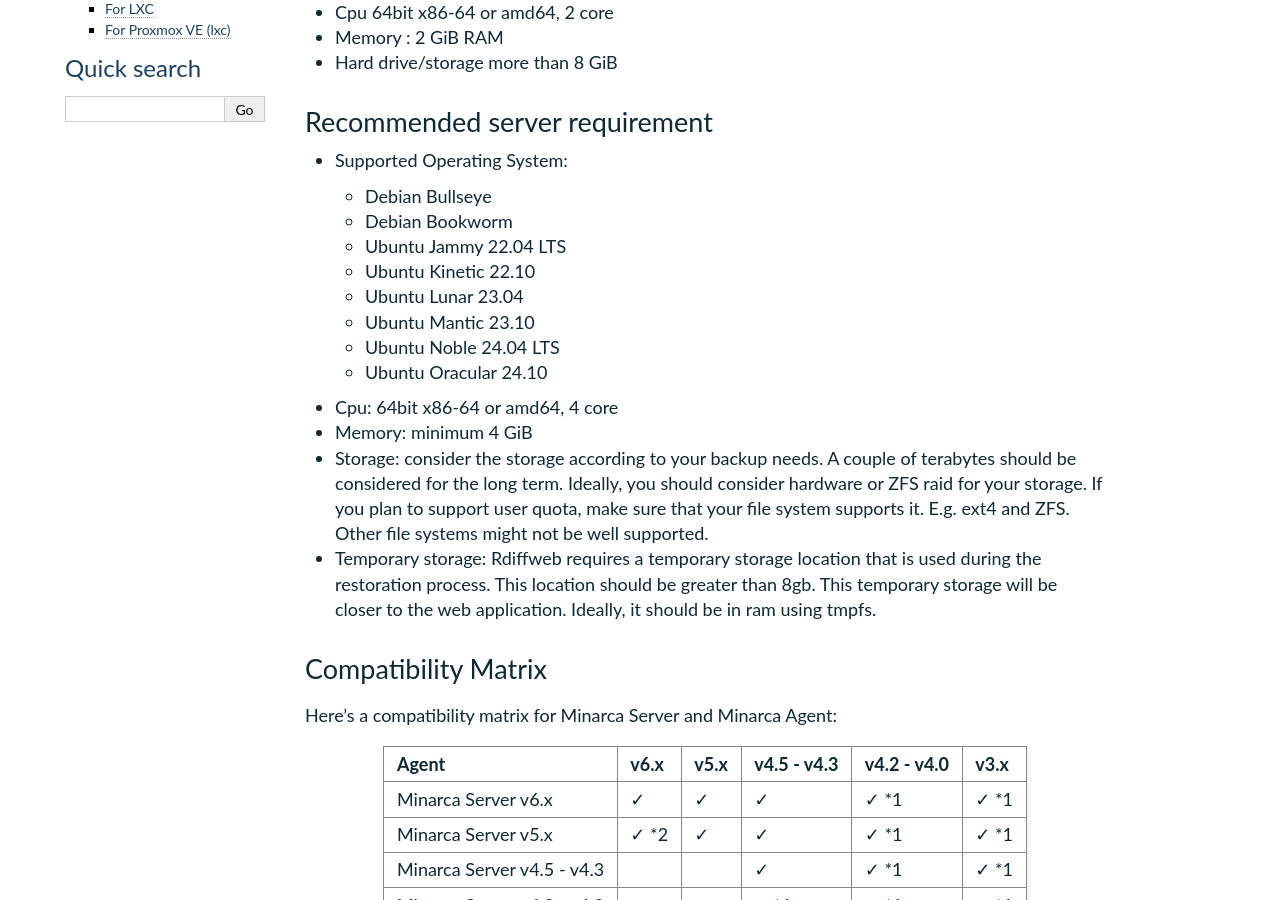
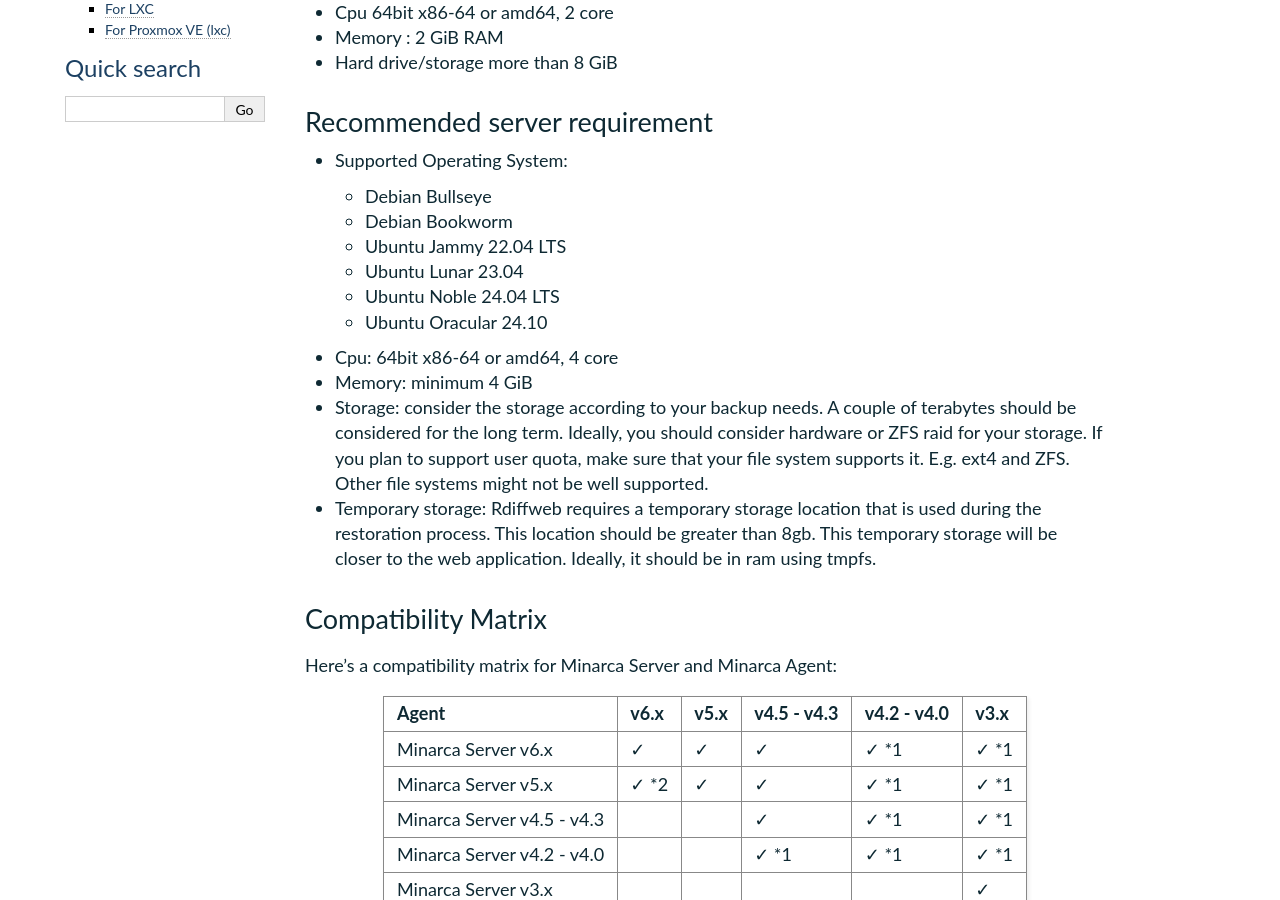
Before and after one commit to ikus060/minarca, a Sphinx documentation site: the page built from doc/installation.md, in a window 1280 px wide and 900 px high, scrolled down 536 px. Built offline with Sphinx 7.4.7, drawn with Linux system fonts in a browser that asks for light colours.

Commit message:
Drop Ubuntu Mantic support

```diff
--- a/doc/installation.md
+++ b/doc/installation.md
@@ -18,9 +18,7 @@
   * Debian Bullseye
   * Debian Bookworm
   * Ubuntu Jammy 22.04 LTS
-  * Ubuntu Kinetic 22.10
   * Ubuntu Lunar 23.04
-  * Ubuntu Mantic 23.10
   * Ubuntu Noble 24.04 LTS
   * Ubuntu Oracular 24.10
 * Cpu: 64bit x86-64 or amd64, 4 core
```
Also changed, not shown: doc/minarca-client.md (+0 -2 lines).
